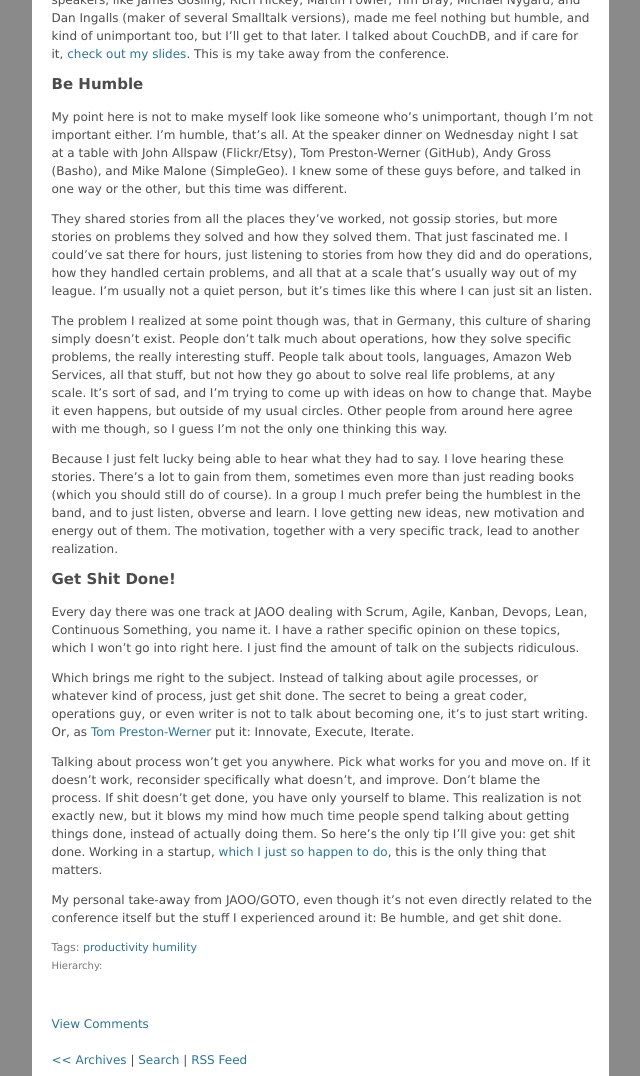
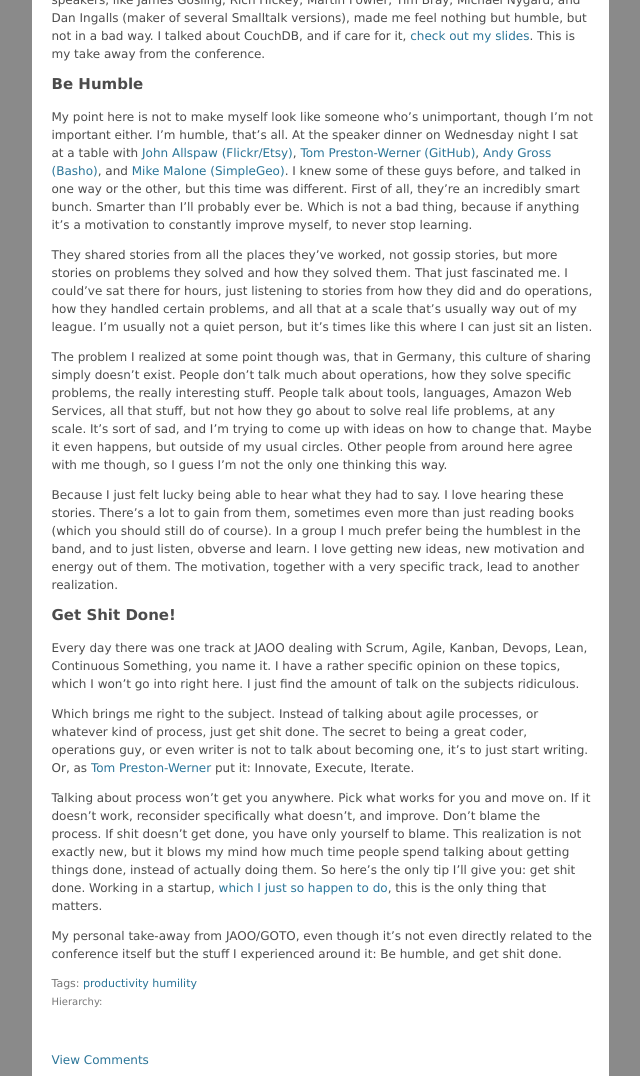
Before and after one commit to roidrage/paperplanes, a Jekyll site: the page built from _posts/2010-10-08-be_humble_and_get_shit_done.md, in a window 1280 px wide, cut to the strip 320-1396 px from the top of the page. Shown: the whole strip, without its empty margins (320-960 px from the left). Built offline with Jekyll 4.4.1, drawn with Linux system fonts in a browser that asks for light colours; comment, search, counter and statistics services are not loaded; some of the changed text lies outside the part shown.

Commit message:
Minor updates.

```diff
--- a/_posts/2010-10-08-be_humble_and_get_shit_done.md
+++ b/_posts/2010-10-08-be_humble_and_get_shit_done.md
@@ -5,16 +5,18 @@ layout: post
 ---
 I had the honor of speaking at [JAOO](http://jaoo.dk), sorry [GOTO](http://gotocon.com), this year. Being part of so
 many great speakers, like James Gosling, Rich Hickey, Martin Fowler, Tim Bray, Michael Nygard, and Dan Ingalls (maker of
-several Smalltalk versions), made me feel nothing but humble, and kind of unimportant too, but I'll get to that later. I
-talked about CouchDB, and if care for it, [check out my slides](http://couchdb-jaoo.heroku.com). This is my take away
-from the conference.
+several Smalltalk versions), made me feel nothing but humble, but not in a bad way. I talked about CouchDB, and if care
+for it, [check out my slides](http://couchdb-jaoo.heroku.com). This is my take away from the conference.
 
 ### Be Humble
 
 My point here is not to make myself look like someone who's unimportant, though I'm not important either. I'm humble,
-that's all. At the speaker dinner on Wednesday night I sat at a table with John Allspaw (Flickr/Etsy), Tom
-Preston-Werner (GitHub), Andy Gross (Basho), and Mike Malone (SimpleGeo). I knew some of these guys before, and talked
-in one way or the other, but this time was different.
+that's all. At the speaker dinner on Wednesday night I sat at a table with [John Allspaw
+(Flickr/Etsy)](http://twitter.com/allspaw), [Tom Preston-Werner (GitHub)](http://twitter.com/mojombo), [Andy Gross
+(Basho)](http://twitter.com/argv0), and [Mike Malone (SimpleGeo)](http://twitter.com/mjmalone). I knew some of these
+guys before, and talked in one way or the other, but this time was different. First of all, they're an incredibly smart
+bunch. Smarter than I'll probably ever be. Which is not a bad thing, because if anything it's a motivation to constantly
+improve myself, to never stop learning.
 
 They shared stories from all the places they've worked, not gossip stories, but more stories on problems they solved and
 how they solved them. That just fascinated me. I could've sat there for hours, just listening to stories from how they
```
